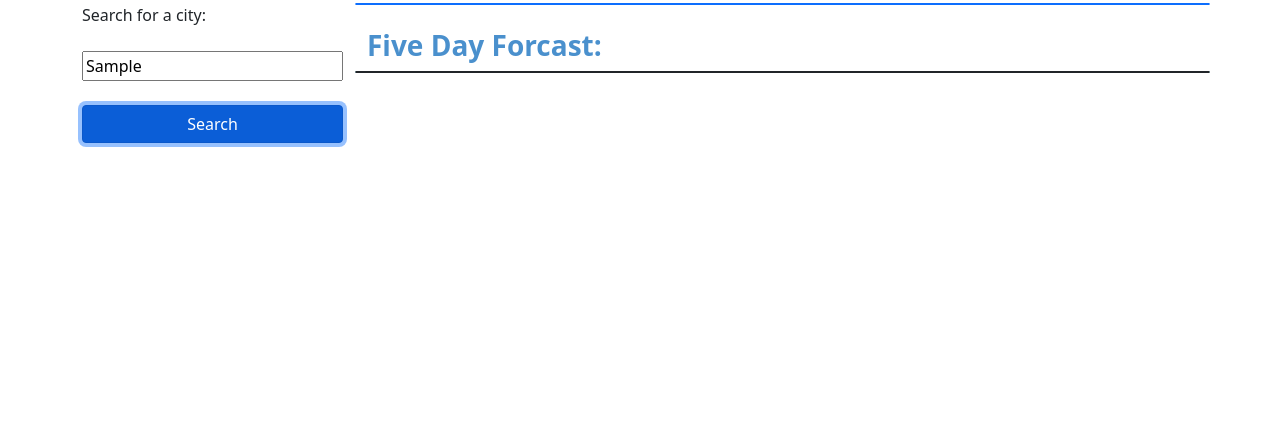
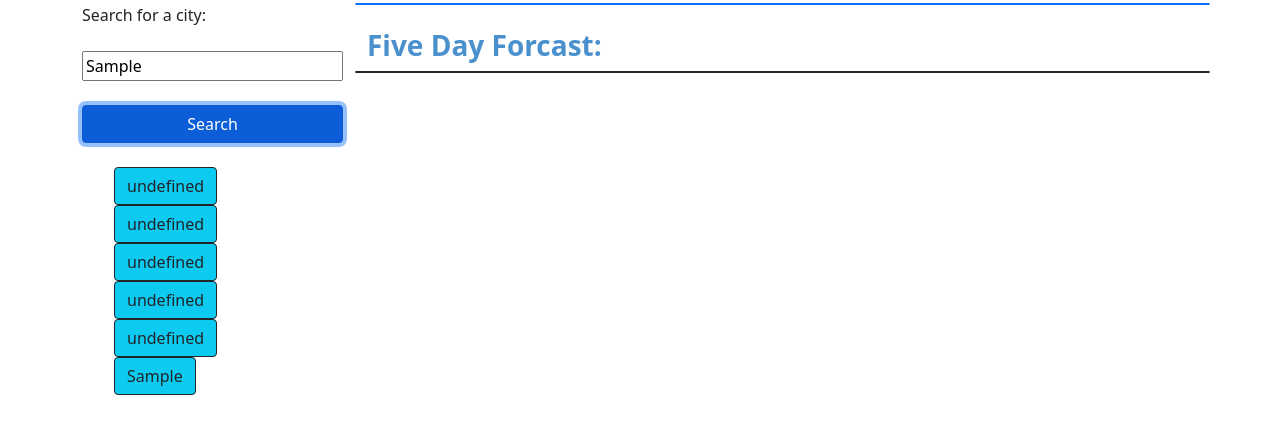
Before and after one commit to jrrangai/weather_api, a plain HTML site: page index.html in a window 1280 px wide. Both pictures are taken after typing "Sample" into the empty fields and a click on the input "Search". Shown: the part 53-486 px from the top of the page. Drawn offline with nearby package versions, Linux system fonts and the light colour scheme; no server answers.

Commit message:
last minute finishes

```diff
--- a/assets/script.js
+++ b/assets/script.js
@@ -89,6 +89,15 @@ seachBtn.addEventListener('click', function(event) {
     event.preventDefault();
     currentCity = document.getElementById('search-city').value
     getWeather(currentCity)
+
+    var pastCities = document.getElementById('pastSearch');
+    var list = document.createElement('li');
+    var btn = document.createElement('button');
+    btn.setAttribute('type', 'button');
+    btn.innerText = document.querySelector('#search-city').value;
+    list.append(btn);
+    pastCities.append(list);
+    btn.classList.add('btn', 'btn-info', 'btn-outline-dark');
 })
 
 // locally store searches
@@ -97,10 +106,19 @@ function pastSearch(city) {
     localStorage.setItem('city', JSON.stringify(cityArray))
 }
 
+function loadCities() {
+    var pastCities = document.getElementById('pastSearch');
+    for(var i = 0; i < 5; i++) {
+        var list = document.createElement('li');
+        var btn = document.createElement('button');
+        btn.setAttribute('type', 'button');
+        btn.classList.add('btn', 'btn-info', 'btn-outline-dark')
+        btn.innerText = cityArray[i];
+        list.append(btn);
+        pastCities.append(list);
+    }
+}
+
 // default city
-getWeather("Milwaukee")
-
-
-// FUNCTIONS:
-// for loop, create btn, set text to cityArray[i], append btn to page, add event listener, event.target.value/ getWeather()
-// display search history, for loop array local storage, add event listener
+getWeather("Milwaukee");
+loadCities();
--- a/assets/styles.css
+++ b/assets/styles.css
@@ -7,3 +7,7 @@
     font-weight: bold;
     color: rgb(74, 144, 205);
 }
+
+ul {
+    list-style: none;
+}
--- a/index.html
+++ b/index.html
@@ -14,12 +14,15 @@
     </header>
   <div class="container">
        <div class="row">
-            <form id="searchCity" class="col-lg-3">
-                <label type="text">Search for a city: </label> <br>
-                <input type="text" id="search-city"><br>
-                <input type="submit" class="btn btn-primary" id='cityInquire' value="Search"><br>
-            </form>
-            <section class="col-lg-9">
+              <div class="col-3">
+                <form id="searchCity">
+                    <label type="text">Search for a city: </label> <br>
+                    <input type="text" id="search-city"><br>
+                    <input type="submit" class="btn btn-primary" id='cityInquire' value="Search"><br>
+                </form>
+                <ul id="pastSearch"></ul>
+              </div>
+            <section class="col-9">
                 <div class="card border-primary row" id="currentWeather"></div> <br>
                 <h3 id="cardDaily">Five Day Forcast: </h3>
                 <div class="card-group card border-dark text-dark bg-info row" id="fiveDay"></div>
```
